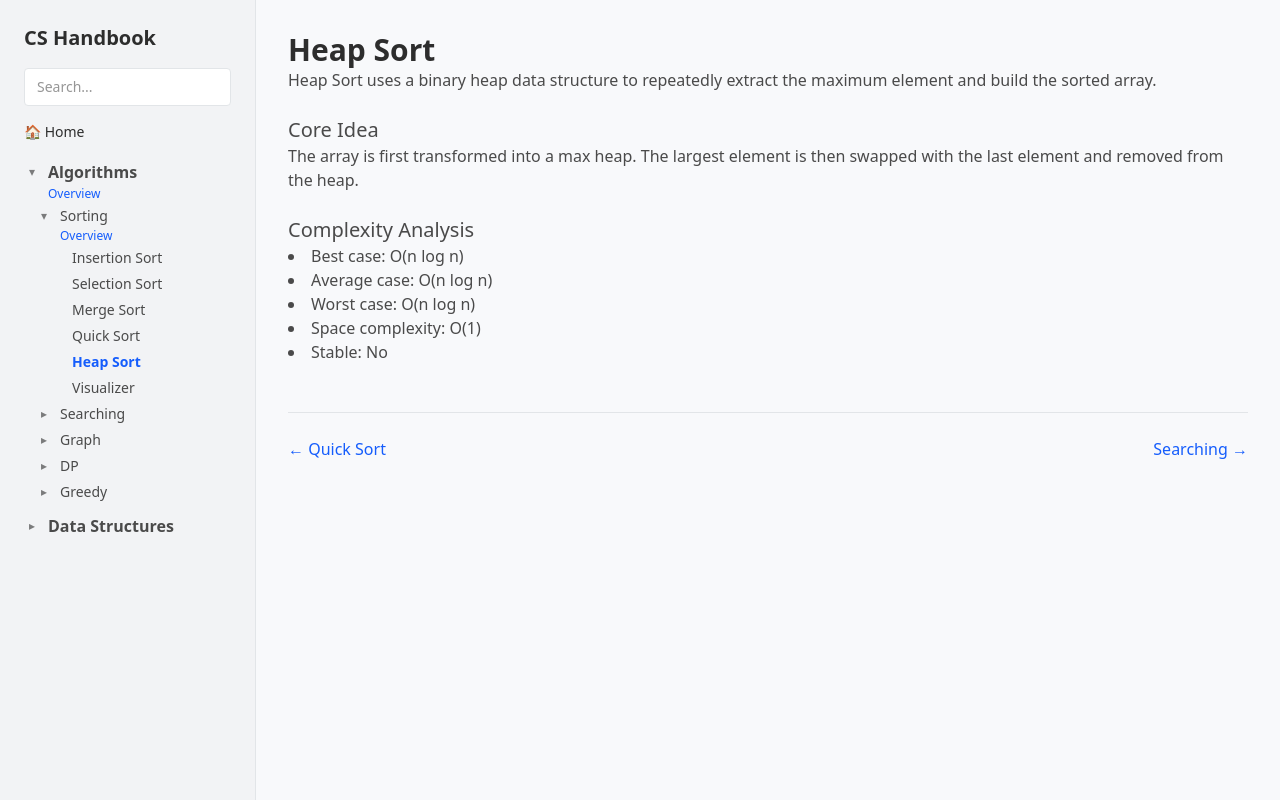
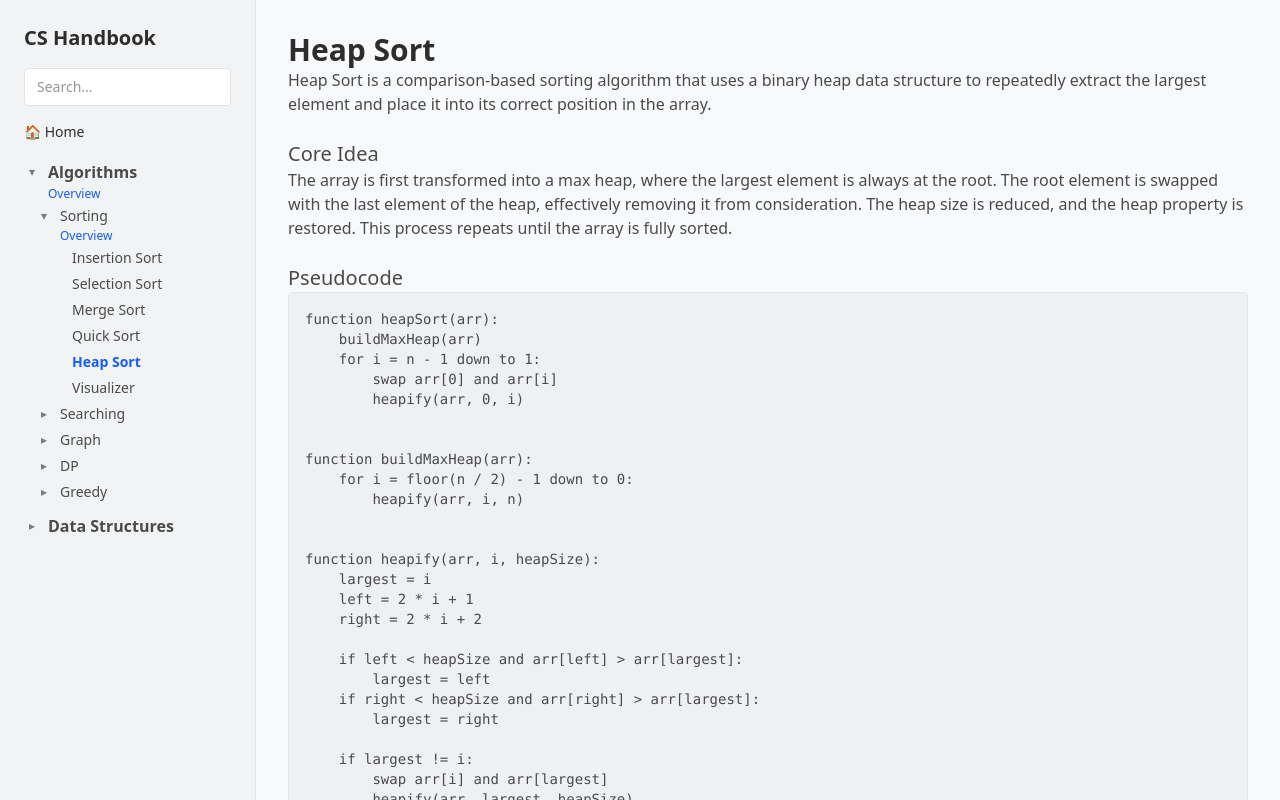
Before and after one commit to Chrainx/CS-Handbook, a Next.js app: page /algorithms/sorting/heap-sort in a window 1280 px wide. Built offline with nearby package versions, Linux system fonts and the light colour scheme.

Commit message:
feat: add explanation for heap and quick sort

```diff
--- a/src/app/algorithms/sorting/heap-sort/page.tsx
+++ b/src/app/algorithms/sorting/heap-sort/page.tsx
@@ -6,8 +6,9 @@ export default function HeapSortPage() {
       <h1 className="text-3xl font-semibold text-(--text-main)">Heap Sort</h1>
 
       <p className="text-(--text-secondary)">
-        Heap Sort uses a binary heap data structure to repeatedly extract the
-        maximum element and build the sorted array.
+        Heap Sort is a comparison-based sorting algorithm that uses a binary
+        heap data structure to repeatedly extract the largest element and place
+        it into its correct position in the array.
       </p>
 
       <h2 className="text-xl font-medium mt-6 text-(--text-secondary)">
@@ -15,9 +16,44 @@ export default function HeapSortPage() {
       </h2>
 
       <p className="text-(--text-secondary)">
-        The array is first transformed into a max heap. The largest element is
-        then swapped with the last element and removed from the heap.
+        The array is first transformed into a max heap, where the largest
+        element is always at the root. The root element is swapped with the last
+        element of the heap, effectively removing it from consideration. The
+        heap size is reduced, and the heap property is restored. This process
+        repeats until the array is fully sorted.
       </p>
+
+      <h2 className="text-xl font-medium mt-6 text-(--text-secondary)">
+        Pseudocode
+      </h2>
+
+      <pre className="bg-(--code-bg) p-4 rounded border border-(--border-soft) text-sm text-(--text-secondary) overflow-x-auto">
+        {`function heapSort(arr):
+    buildMaxHeap(arr)
+    for i = n - 1 down to 1:
+        swap arr[0] and arr[i]
+        heapify(arr, 0, i)
+
+
+function buildMaxHeap(arr):
+    for i = floor(n / 2) - 1 down to 0:
+        heapify(arr, i, n)
+
+
+function heapify(arr, i, heapSize):
+    largest = i
+    left = 2 * i + 1
+    right = 2 * i + 2
+
+    if left < heapSize and arr[left] > arr[largest]:
+        largest = left
+    if right < heapSize and arr[right] > arr[largest]:
+        largest = right
+
+    if largest != i:
+        swap arr[i] and arr[largest]
+        heapify(arr, largest, heapSize)`}
+      </pre>
 
       <h2 className="text-xl font-medium mt-6 text-(--text-secondary)">
         Complexity Analysis
@@ -30,6 +66,18 @@ export default function HeapSortPage() {
         <li>Space complexity: O(1)</li>
         <li>Stable: No</li>
       </ul>
+
+      <h2 className="text-xl font-medium mt-6 text-(--text-secondary)">
+        When to Use Heap Sort
+      </h2>
+
+      <ul className="list-disc list-inside text-(--text-secondary)">
+        <li>When worst-case performance guarantees are required</li>
+        <li>When in-place sorting is necessary</li>
+        <li>When memory usage must be minimal</li>
+        <li>When predictable O(n log n) behavior is desired</li>
+      </ul>
+
       <NextPrev />
     </div>
   )
--- a/src/app/algorithms/sorting/quick-sort/page.tsx
+++ b/src/app/algorithms/sorting/quick-sort/page.tsx
@@ -6,8 +6,10 @@ export default function QuickSortPage() {
       <h1 className="text-3xl font-semibold text-(--text-main)">Quick Sort</h1>
 
       <p className="text-(--text-secondary)">
-        Quick Sort is a divide-and-conquer algorithm that partitions the array
-        around a pivot element and recursively sorts the partitions.
+        Quick Sort is a divide-and-conquer sorting algorithm that recursively
+        partitions the array around a pivot element. After partitioning, the
+        pivot is placed in its final sorted position, and the same process is
+        applied to the left and right subarrays.
       </p>
 
       <h2 className="text-xl font-medium mt-6 text-(--text-secondary)">
@@ -15,9 +17,38 @@ export default function QuickSortPage() {
       </h2>
 
       <p className="text-(--text-secondary)">
-        Elements smaller than the pivot are placed before it, while larger
-        elements are placed after it.
+        The algorithm selects a pivot element and rearranges the array so that
+        all elements smaller than the pivot appear before it, while all elements
+        larger appear after it. This partitioning step places the pivot in its
+        correct sorted position. The process is then applied recursively to the
+        two partitions. Good pivot selection results in balanced partitions and
+        efficient performance.
       </p>
+
+      <h2 className="text-xl font-medium mt-6 text-(--text-secondary)">
+        Pseudocode
+      </h2>
+
+      <pre className="bg-(--code-bg) p-4 rounded border border-(--border-soft) text-sm text-(--text-secondary) overflow-x-auto">
+        {`function quickSort(arr, low, high):
+    if low < high:
+        pivotIndex = partition(arr, low, high)
+        quickSort(arr, low, pivotIndex - 1)
+        quickSort(arr, pivotIndex + 1, high)
+
+
+function partition(arr, low, high):
+    pivot = arr[high]
+    i = low - 1
+
+    for j = low to high - 1:
+        if arr[j] <= pivot:
+            i = i + 1
+            swap arr[i] and arr[j]
+
+    swap arr[i + 1] and arr[high]
+    return i + 1`}
+      </pre>
 
       <h2 className="text-xl font-medium mt-6 text-(--text-secondary)">
         Complexity Analysis
@@ -31,6 +62,17 @@ export default function QuickSortPage() {
         <li>Stable: No</li>
       </ul>
 
+      <h2 className="text-xl font-medium mt-6 text-(--text-secondary)">
+        When to Use Quick Sort
+      </h2>
+
+      <ul className="list-disc list-inside text-(--text-secondary)">
+        <li>When average-case performance matters</li>
+        <li>When in-place sorting is preferred</li>
+        <li>When cache efficiency is important</li>
+        <li>When random or median-based pivot selection is used</li>
+      </ul>
+
       <NextPrev />
     </div>
   )
```
